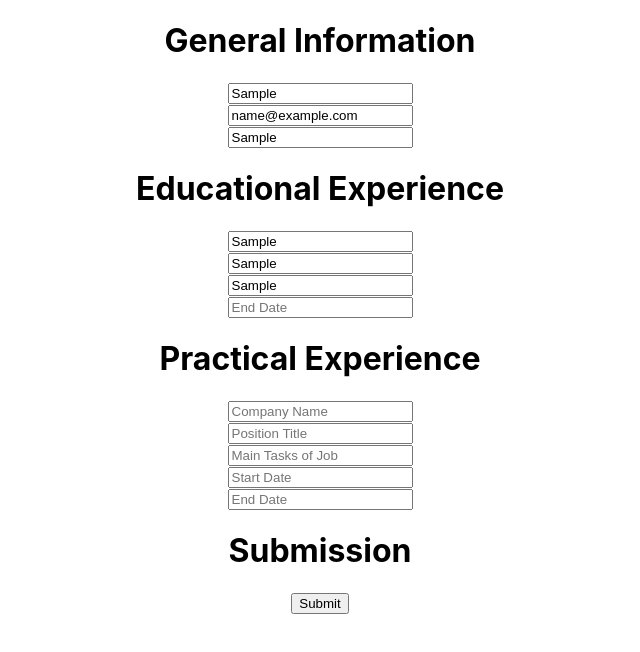
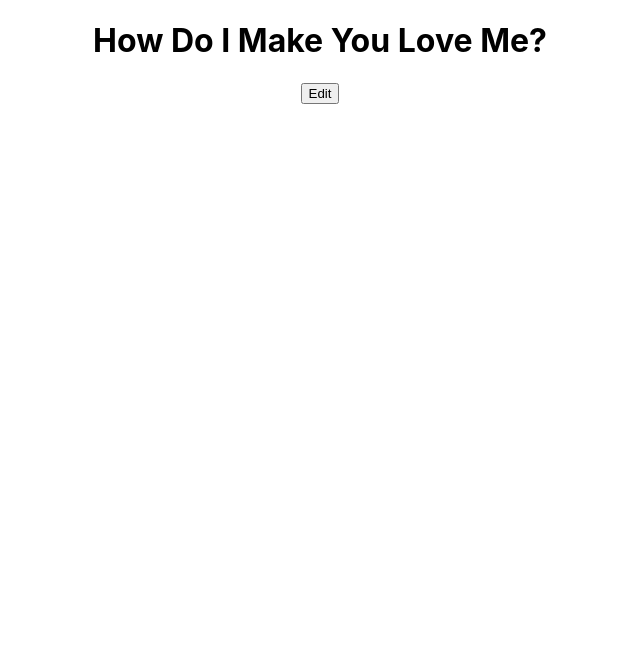
Before and after one commit to raymart-evangelista/react-cv-project, a React (Create React App) app: page / in a window 1280 px wide. Both pictures are taken after typing "Sample", "name@example.com", "Sample", "Sample", "Sample", "Sample" into the empty fields and a click on the button "Submit". Shown: the top 652 px of the page, without its empty margins (320-960 px from the left). Built offline with nearby package versions, Linux system fonts and the light colour scheme.

Commit message:
fix submission button logic, fix Button component

```diff
--- a/src/App.js
+++ b/src/App.js
@@ -4,6 +4,7 @@ import { Component } from 'react';
 import Input from './components/Input'
 import Section from './components/Section'
 import Button from './components/Button'
+import Submission from './components/Submission';
 
 class App extends Component {
 
@@ -11,6 +12,8 @@ class App extends Component {
     super()
 
     this.state = {
+      showSubmission: false,
+      showInputs: true,
       generalInfo: {
         name: '',
         email: '',
@@ -35,7 +38,7 @@ class App extends Component {
     this.handleEmailInput = this.handleEmailInput.bind(this)
     this.handlePhoneInput = this.handlePhoneInput.bind(this)
 
-    this.handleSubmit = this.handleSubmit.bind(this)
+    this.handleButtonClick = this.handleButtonClick.bind(this)
   }
 
   handleNameInput = childInput => {
@@ -172,26 +175,23 @@ class App extends Component {
     })
   }
 
-  handleSubmit = e => {
-    console.log(`the name is: ${this.state.generalInfo.name}`)
-    console.log(`the email is: ${this.state.generalInfo.email}`)
-    console.log(`the phone is: ${this.state.generalInfo.phone}`)
-
-
-    console.log(this.state.education.school)
-
-    console.log(this.state.experience.company)
+  handleButtonClick = e => {
+    this.setState({
+      showSubmission: !this.state.showSubmission,
+      showInputs: !this.state.showInputs
+    })
   }
 
   render() {
     return (
       <div className='App'>
+        {this.state.showInputs && (
+          <div>
             <Section section='general' sectionTitle='General Information'>
               <Input handleChildInput={this.handleNameInput} labelText='Full Name' label='fullName' />
               <Input handleChildInput={this.handleEmailInput} labelText='Email' label='email' />
               <Input handleChildInput={this.handlePhoneInput} labelText='Phone Number' label='phoneNumber'/>
             </Section>
-
             <Section section='educational' sectionTitle='Educational Experience'>
               <Input handleChildInput={this.handleSchoolInput} labelText='School Name' label='school'/>
               <Input handleChildInput={this.handleStudyInput} labelText='Title of Study' label='study'/>
@@ -208,10 +208,18 @@ class App extends Component {
             </Section>
 
             <Section section='submission' sectionTitle='Submission'>
-          {/* when button is clicked, take input values from
-          inputs and store into state */}
-          <Button handleSubmit={this.handleSubmit}/>
+              <Button name='Submit' handleButton={this.handleButtonClick}/>
             </Section>
+          </div>
+        )}
+
+        {this.state.showSubmission && (
+          <div>
+            <Submission/>
+            <Button name='Edit' handleButton={this.handleButtonClick}/>
+          </div>
+        )}
+
       </div>
     )
   }
--- a/src/components/Button.js
+++ b/src/components/Button.js
@@ -7,8 +7,8 @@ class Button extends Component {
 
   render() {
     return (
-      <button onClick={event => this.props.handleSubmit('hello')}>
-        Submit
+      <button onClick={this.props.handleButton}>
+        {this.props.name}
       </button>
     )
   }
--- a/src/components/Submission.js
+++ b/src/components/Submission.js
@@ -0,0 +1,17 @@
+import React, { Component } from "react"
+
+class Submission extends Component {
+  constructor(props) {
+    super(props)
+  }
+
+  render() {
+    return (
+      <h1>
+        How Do I Make You Love Me?
+      </h1>
+    )
+  }
+}
+
+export default Submission
```
Lines whose indentation alone changed are shown as unchanged.
